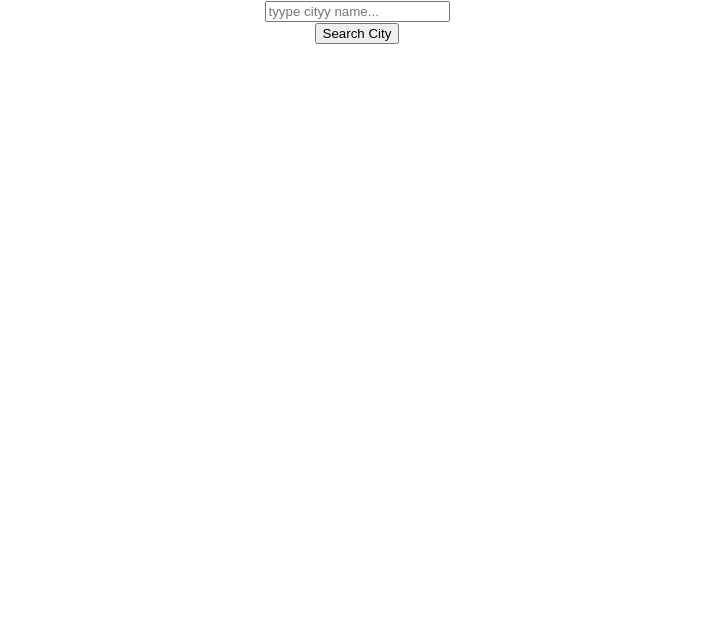
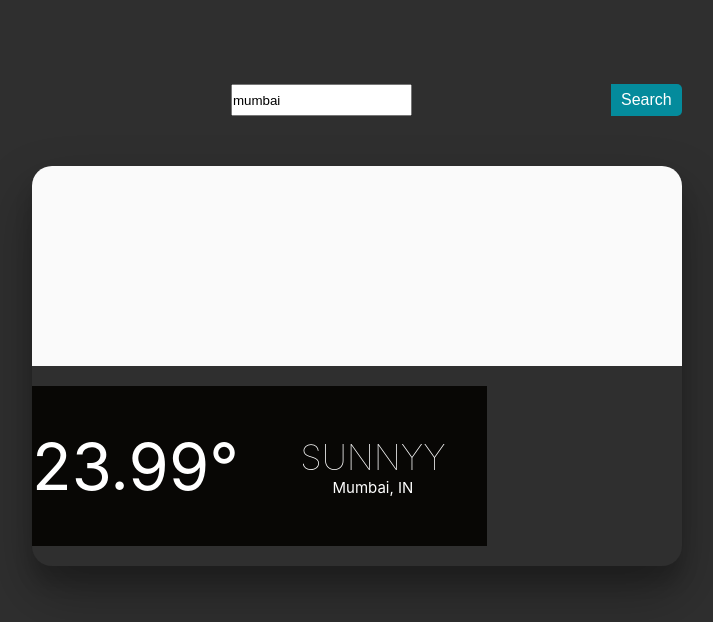
Before and after one commit to Mayenthedeveloper/open-weather-app, a React (Create React App) app: page / in a window 1280 px wide. Shown: the top 622 px of the page, without its empty margins (283-996 px from the left). Built offline with nearby package versions, Linux system fonts and the light colour scheme; some icons are missing.

Commit message:
Added WeatherDetails comp

```diff
--- /dev/null
+++ b/src/components/WeatherDetails.js
@@ -0,0 +1,24 @@
+import React from "react";
+
+function WeatherDetails() {
+  return (
+    <>
+      <article className="widget">
+        <div className="weatherIcon">
+          <i className="wi wi-day-sunny"></i>
+        </div>
+        <div className="weatherInfo">
+          <div className="temperature">
+            <span>23.99&deg;</span>
+          </div>
+          <div className="description">
+            <div className="weatherCondition">sunnyy</div>
+            <div className="place">Mumbai, IN</div>
+          </div>
+        </div>
+      </article>
+    </>
+  );
+}
+
+export default WeatherDetails;
--- a/src/components/searchMain.js
+++ b/src/components/searchMain.js
@@ -1,15 +1,27 @@
-import React from "react";
-//import "./sty";
+import React, { useState } from "react";
+import "../components/style.css";
+import WeatherDetails from "./WeatherDetails";
 
-function searchMain() {
+function SearchMain() {
+  const [searchTerm, setSearchTerm] = useState("mumbai");
+  //console.log(searchTerm);
   return (
-    <div className="wrap">
-      <div className="search">
-        <input type="search" placeholder="tyype cityy name..." id="search" />
+    <>
+      <div className="wrap">
+        <div className="search">
+          <input
+            type="search"
+            placeholder="search city..."
+            id="search"
+            value={searchTerm}
+            onChange={(e) => setSearchTerm(e.target.value)}
+          />
+        </div>
+        <button className="searchButton">Search</button>
       </div>
-      <button className="searchButton">Search City</button>
-    </div>
+      <WeatherDetails />
+    </>
   );
 }
 
-export default searchMain;
+export default SearchMain;
```
